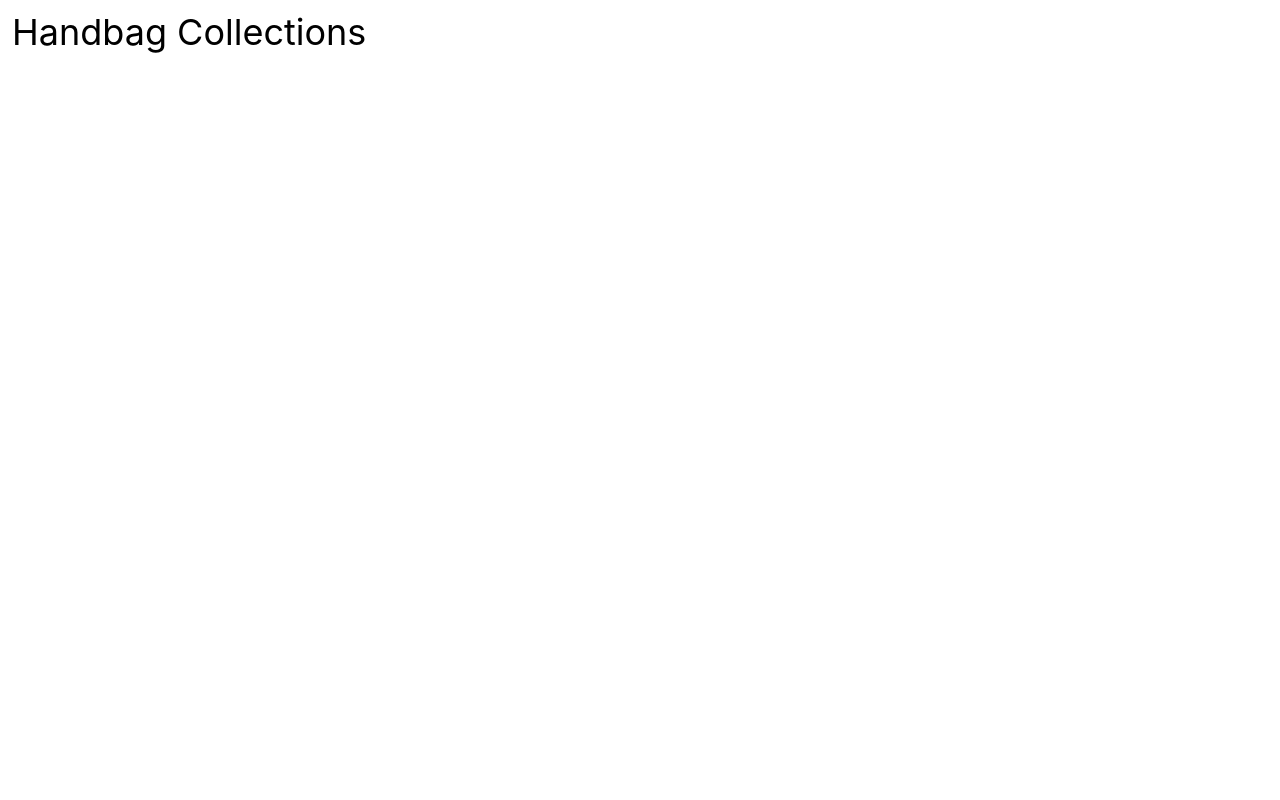
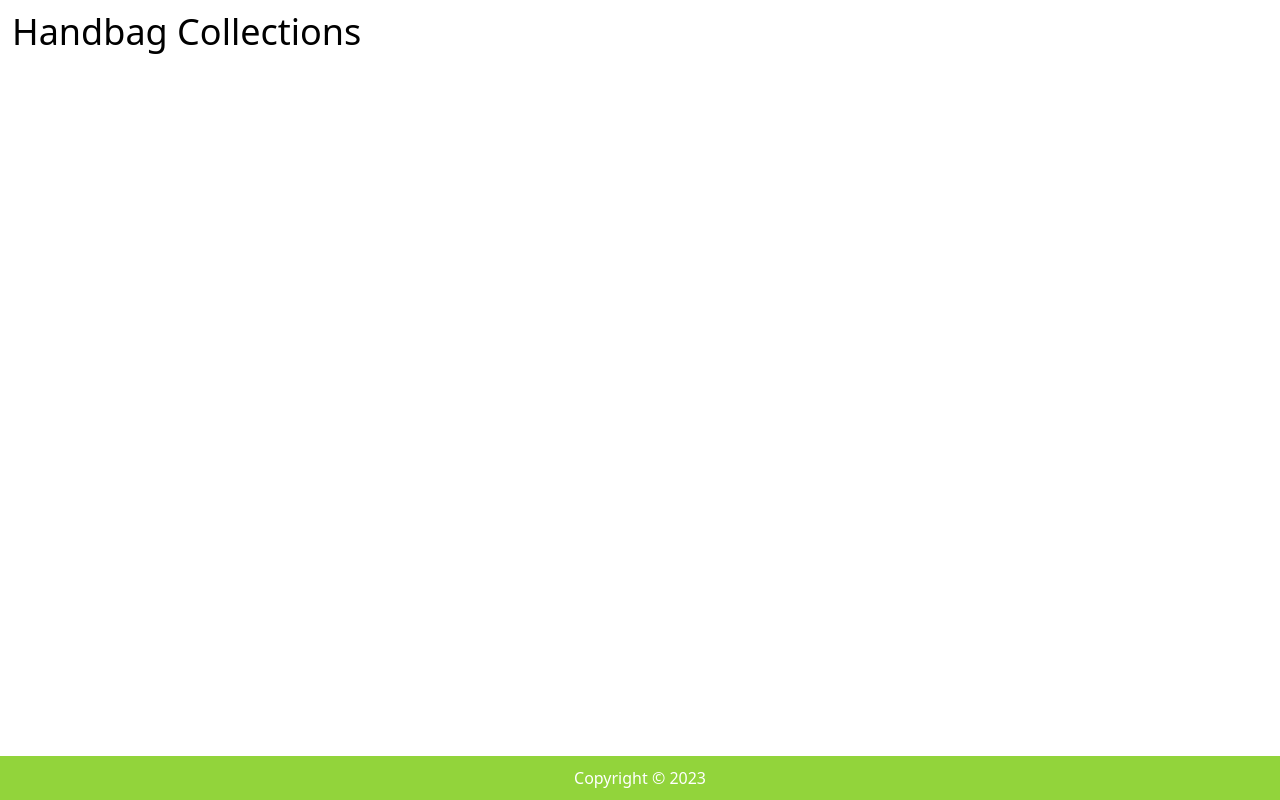
Before and after one commit to Buyaki01/handbags-react, a JavaScript app: page / in a window 1280 px wide. Built offline with nearby package versions, Linux system fonts and the light colour scheme; the HTML template or start-up script is replaced by a standard one.

Commit message:
Add Footer and style it, Add Handbags component

```diff
--- a/public/index.html
+++ b/public/index.html
@@ -2,7 +2,6 @@
 <html lang="en">
   <head>
     <meta charset="utf-8" />
-    <link rel="icon" href="%PUBLIC_URL%/favicon.ico" />
     <meta name="viewport" content="width=device-width, initial-scale=1" />
     <meta name="theme-color" content="#000000" />
     <meta
--- a/src/App.js
+++ b/src/App.js
@@ -1,9 +1,13 @@
 import Header from './Header';
+import Handbags from './Handbags';
+import Footer from './Footer';
 
 function App() {
   return (
     <div className="App">
-     <Header/>
+      <Header/>
+      <Handbags/>
+      <Footer/>
     </div>
   );
 }
--- /dev/null
+++ b/src/Footer.js
@@ -0,0 +1,9 @@
+const Footer = () => {
+  const today = new Date();
+  return(
+    <footer className="footer">
+      <p>Copyright &copy; {today.getFullYear()}</p>
+    </footer>
+  )
+}
+export default Footer;
--- /dev/null
+++ b/src/Handbags.js
@@ -0,0 +1,7 @@
+const Handbags = () => {
+  return(
+    <main>
+    </main>
+  )
+}
+export default Handbags;
--- a/src/index.css
+++ b/src/index.css
@@ -1,13 +1,9 @@
-body {
-  margin: 0;
-  font-family: -apple-system, BlinkMacSystemFont, 'Segoe UI', 'Roboto', 'Oxygen',
-    'Ubuntu', 'Cantarell', 'Fira Sans', 'Droid Sans', 'Helvetica Neue',
-    sans-serif;
-  -webkit-font-smoothing: antialiased;
-  -moz-osx-font-smoothing: grayscale;
+.footer {
+  position: fixed;
+  bottom: 0;
+  width: 100%;
+  background-color: rgb(146, 212, 59);
+  color: #fff;
+  text-align: center;
+  padding: 10px;
 }
-
-code {
-  font-family: source-code-pro, Menlo, Monaco, Consolas, 'Courier New',
-    monospace;
-}
```
Also changed, not shown: public/robots.txt (deleted).
